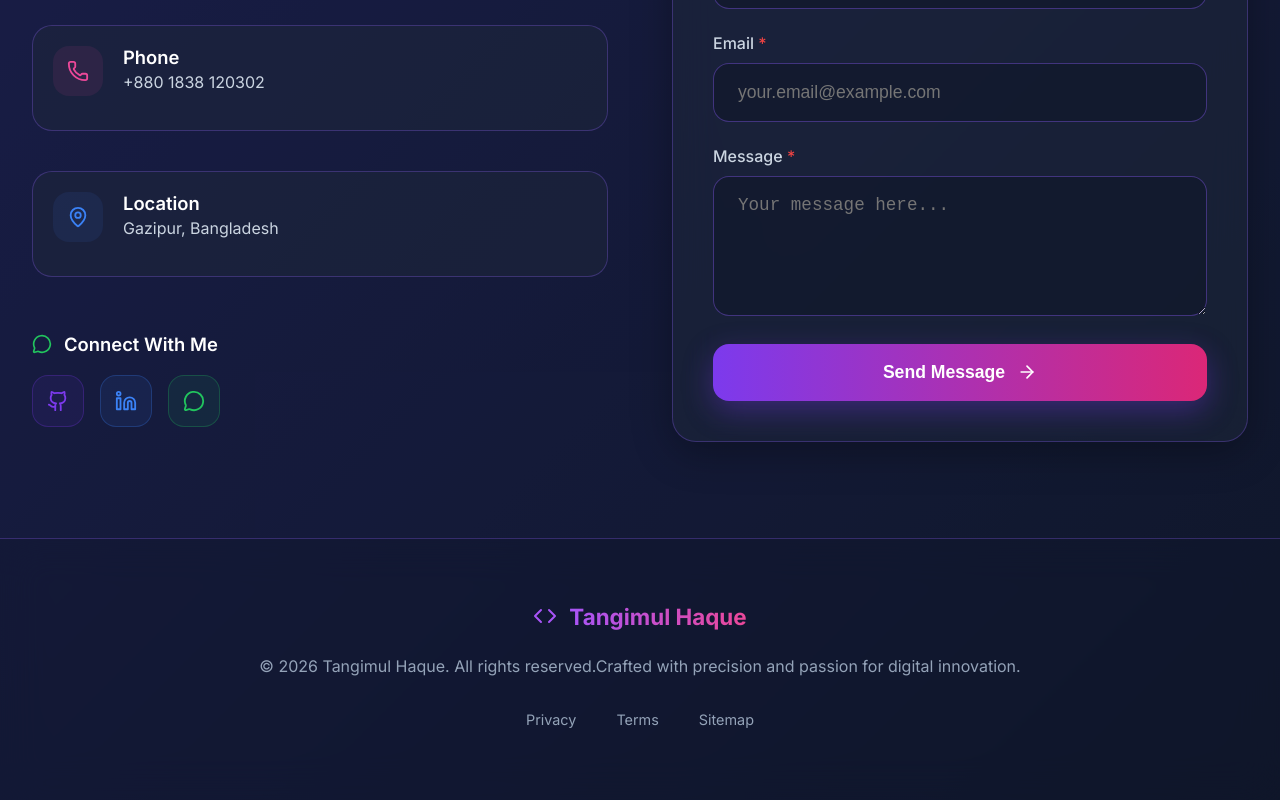
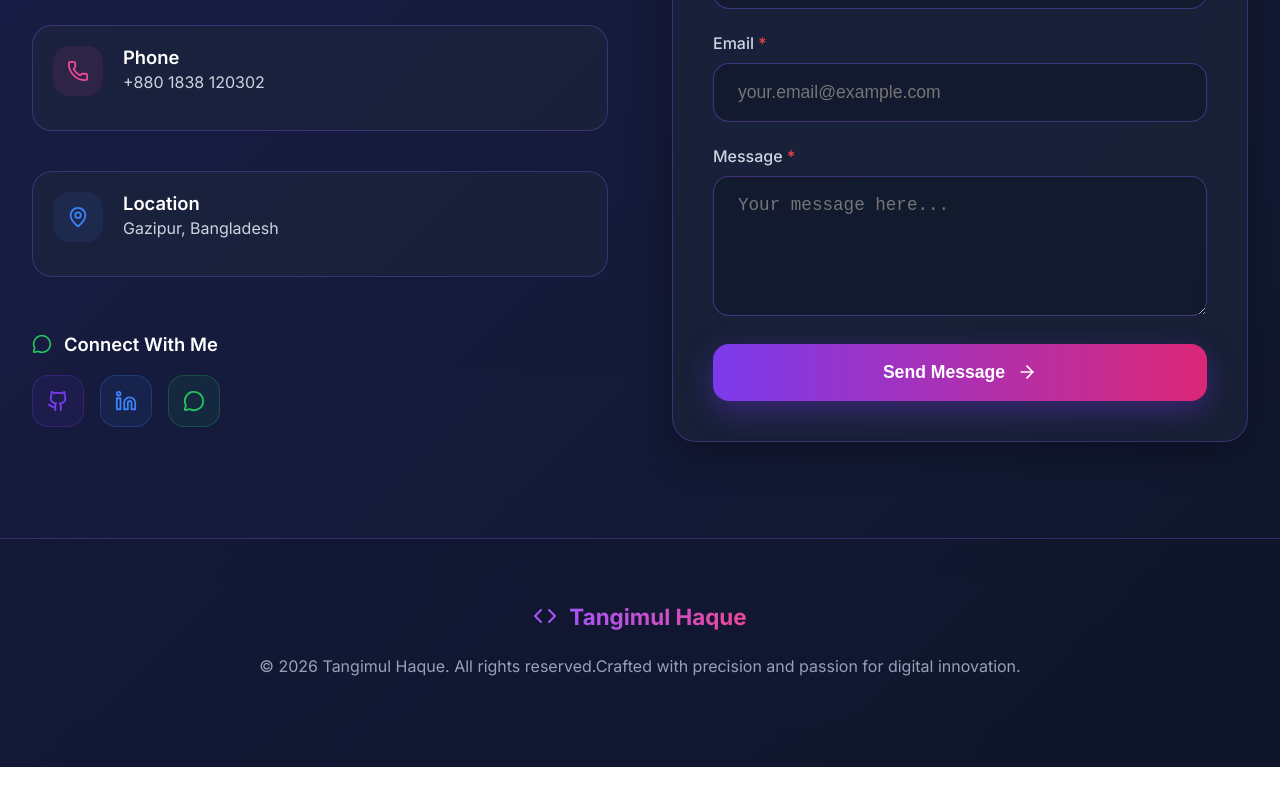
Before and after one commit to Tanjim-joy/My-portfolio, a React (Vite) app: page / in a window 1280 px wide. Shown: the part 8773-9573 px from the top of the page. After the commit the page ends 9540 px from the top, so only its background shows below. Built offline with nearby package versions, Linux system fonts and the light colour scheme.

Commit message:
Remove Dead Link

```diff
--- a/src/portfolio.jsx
+++ b/src/portfolio.jsx
@@ -2712,7 +2712,7 @@ const Portfolio = () => {
             gap: '1.5rem',
             flexWrap: 'wrap'
           }}>
-            {['Privacy', 'Terms', 'Sitemap'].map((link) => (
+            {/* {['Privacy', 'Terms', 'Sitemap'].map((link) => (
               <a
                 key={link}
                 href="#"
@@ -2728,7 +2728,7 @@ const Portfolio = () => {
               >
                 {link}
               </a>
-            ))}
+            ))} */}
           </div>
         </div>
       </footer>
```
